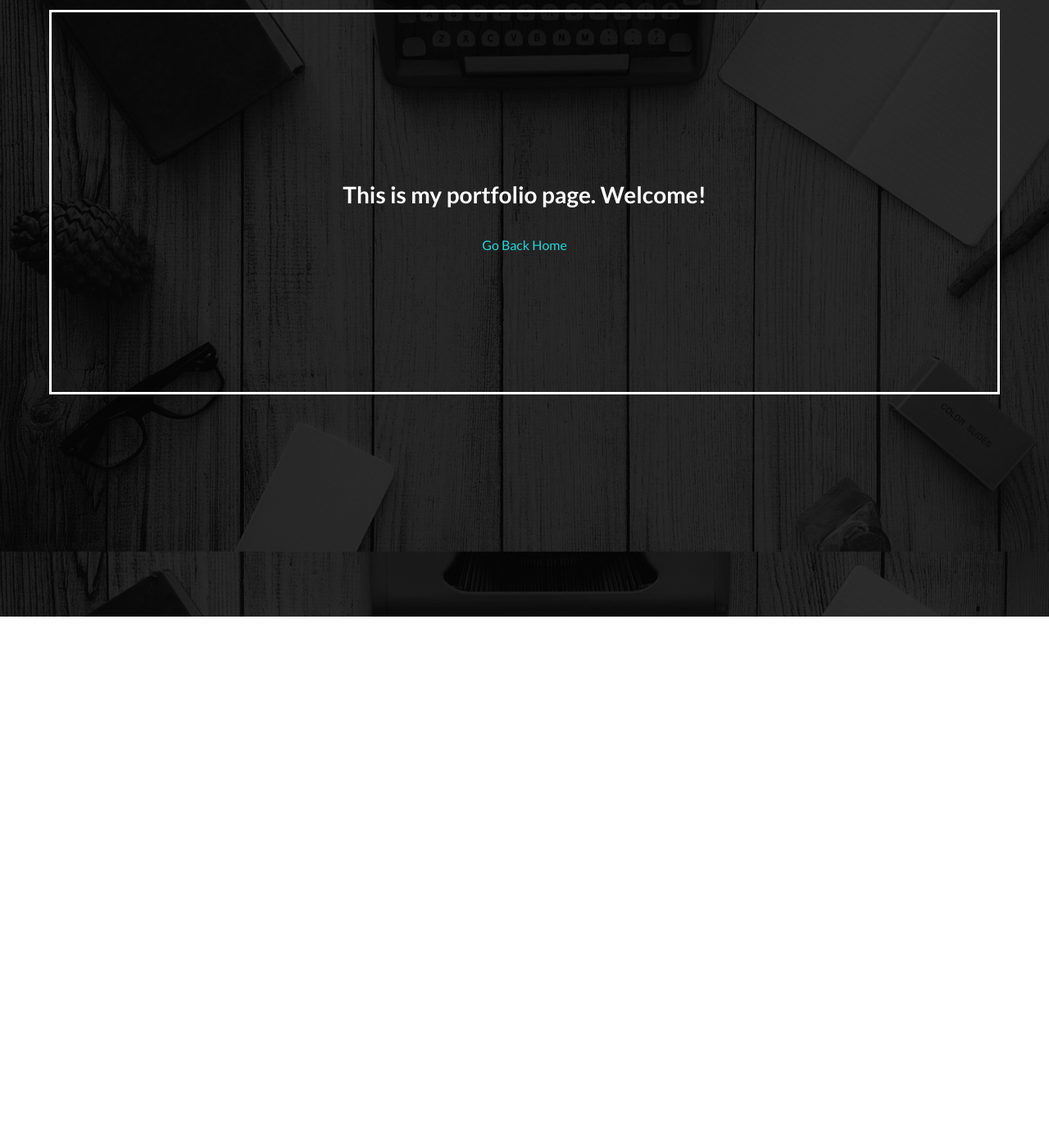
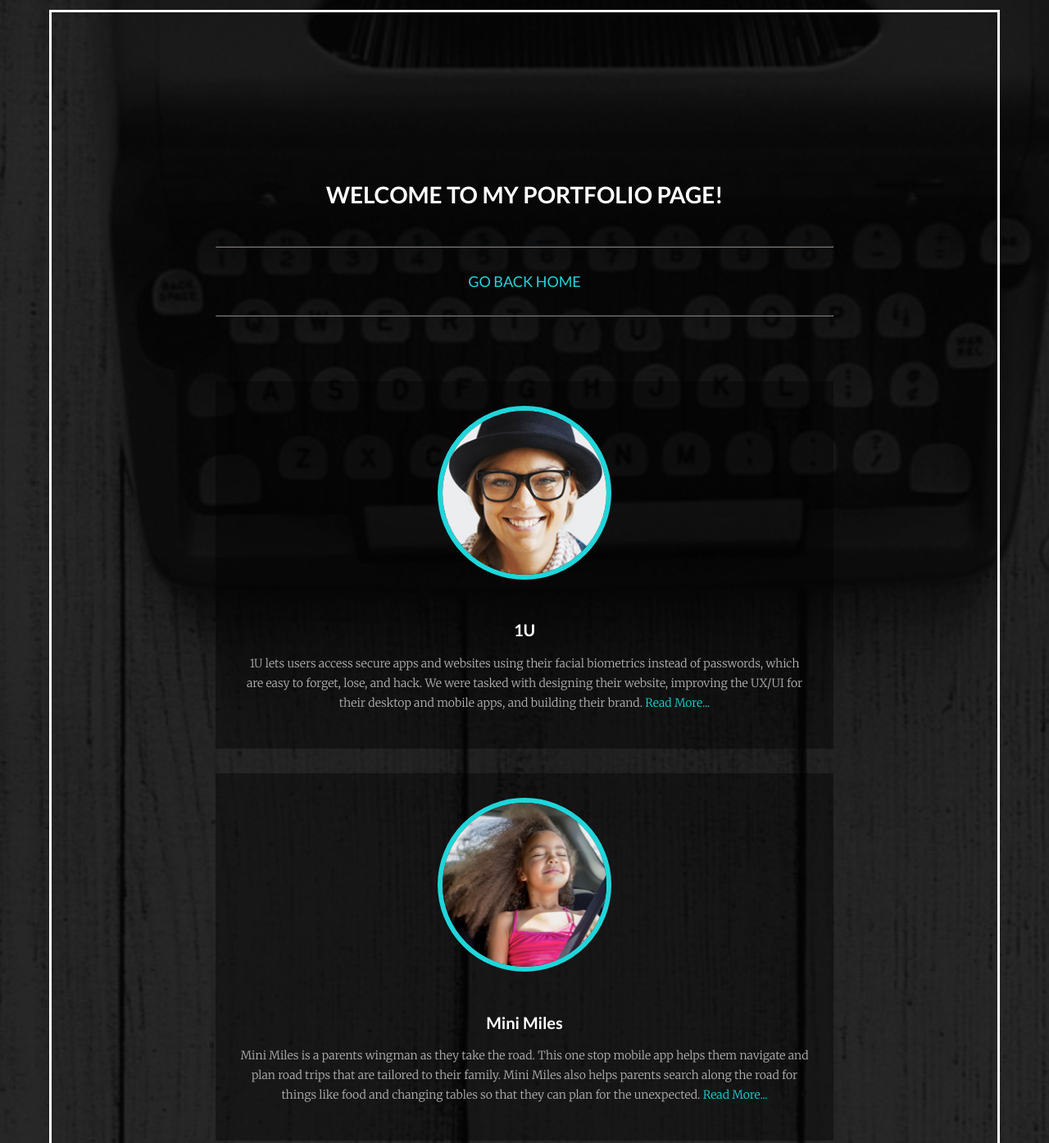
Before and after one commit to ChantelZapata/basic_personal_website, a plain HTML site: page portfolio/portfolio.html in a window 1280 px wide. Shown: the part 48-1442 px from the top of the page at 82% size. Before the commit the page ends 800 px from the top, so only its background shows below. Drawn offline with Linux system fonts and the light colour scheme.

Commit message:
updated divs

```diff
--- a/css/style.css
+++ b/css/style.css
@@ -25,6 +25,7 @@ h3 {
 	font-weight: 400;
 	font-size: 17px;
 	padding-top: 16px;
+	text-decoration: underline;
 }
 p {
 	color: #b4b4b4;
@@ -32,6 +33,13 @@ p {
 	font-size: 14px;
 	line-height: 24px;
 	fomt-weight: 300;
+}
+.intro-text {
+	color: #b4b4b4;
+	font-family: 'Lato', Helvetica, san-serif;
+	font-size: 18px;
+	line-height: 24px;
+	fomt-weight: 400;
 }
 ol {
 	padding: 0;
@@ -64,7 +72,24 @@ a:active {
 	color: #835e87;
 }
 img {
+	border: solid 6px;
+	border-radius: 280px;
+	color: #1fd6db;
+}
+.my-photo {
 	border: solid 3px;
 	border-radius: 280px;
 	color: #FFFFFF;
 }
+div {
+	padding: 30px;
+	margin: 30px;
+	background: rgba(0,0,0,.4);
+}
+hr {
+	margin: 30px;
+	border-color: #7c7875;
+}
+nav{
+	font-size: 18px;
+}
--- a/portfolio/portfolio.html
+++ b/portfolio/portfolio.html
@@ -10,8 +10,32 @@
 </head>
 
 <body>
-<h1>This is my portfolio page. Welcome!</h1>
-<nav><a href="../index.html">Go Back Home</a></nav>
+<h1>WELCOME TO MY PORTFOLIO PAGE!</h1>
+<hr>
+<nav><a href="../index.html">GO BACK HOME</a></nav>
+<hr>
+<br />
+
+<div>
+	<img src="../images/1U_Site_Thumbnail.jpg" alt="1U" width="200" height="200"/>
+	<h2>1U</h2>
+	<p>1U lets users access secure apps and websites using their facial biometrics instead of passwords, which are easy to forget, lose, and hack. We were tasked with designing their website, improving the UX/UI for their desktop and mobile apps, and building their brand. <a target="_blank" href="http://www.chantelzapata.com/#/one-you/"/>Read More...</a></p>
+</div>
+
+<div>
+	<img src="../images/MiniMiles_Site_Thumbnail.jpg" alt="1U" width="200" height="200"/>
+	<h2>Mini Miles</h2>
+	<p>Mini Miles is a parents wingman as they take the road. This one stop mobile app helps them navigate and plan road trips that are tailored to their family. Mini Miles also helps parents search along the road for things like food and changing tables so that they can plan for the unexpected. <a target="_blank" href="http://www.chantelzapata.com/#/mini-miles/"/>Read More...</a></p>
+</div>
+
+<div>
+	<img src="../images/FMW_Site_Thumbnail.jpg" alt="Frosted Mini Wheats" width="200" height="200"/>
+	<h2>Frosted Mini Wheats</h2>
+	<p>Scholastic and Frosted Mini Wheats partnered up to further bring literacy into the homes of children creating the "Everyday is a Big Day" sweepstakes. Every month parents were able to take on a new mission to earn free Scholastic books for their family and win valuable prizes for their school and community. <a target="_blank" href="http://www.chantelzapata.com/#/frosted-mini-wheats/"/>Read More...</a></p>
+</div>
+
+<br />
+<p><a target="_blank" href="http://www.chantelzapata.com/">View My Full Portfolio</a></p>
+
 </body>
-
 </html>
```
Also changed, not shown: index.html (+9 -12 lines).
